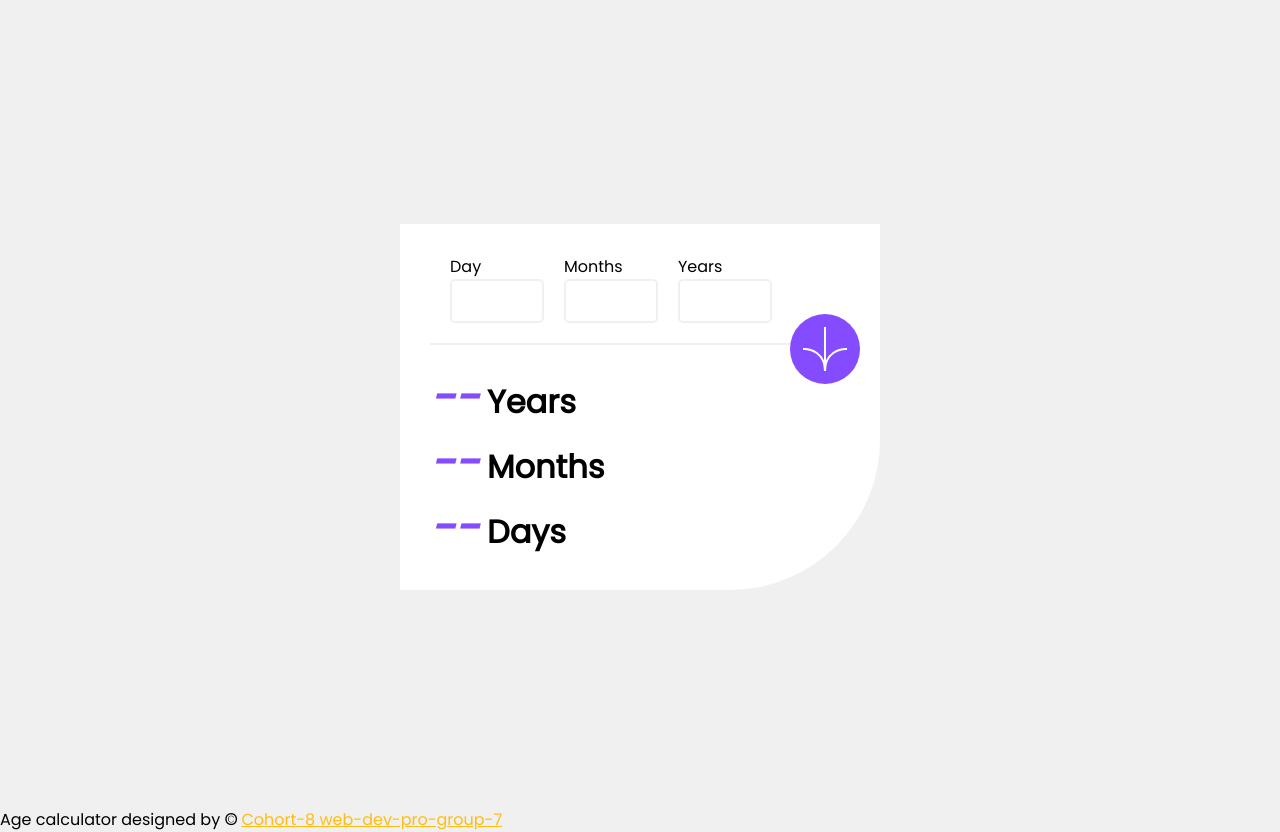
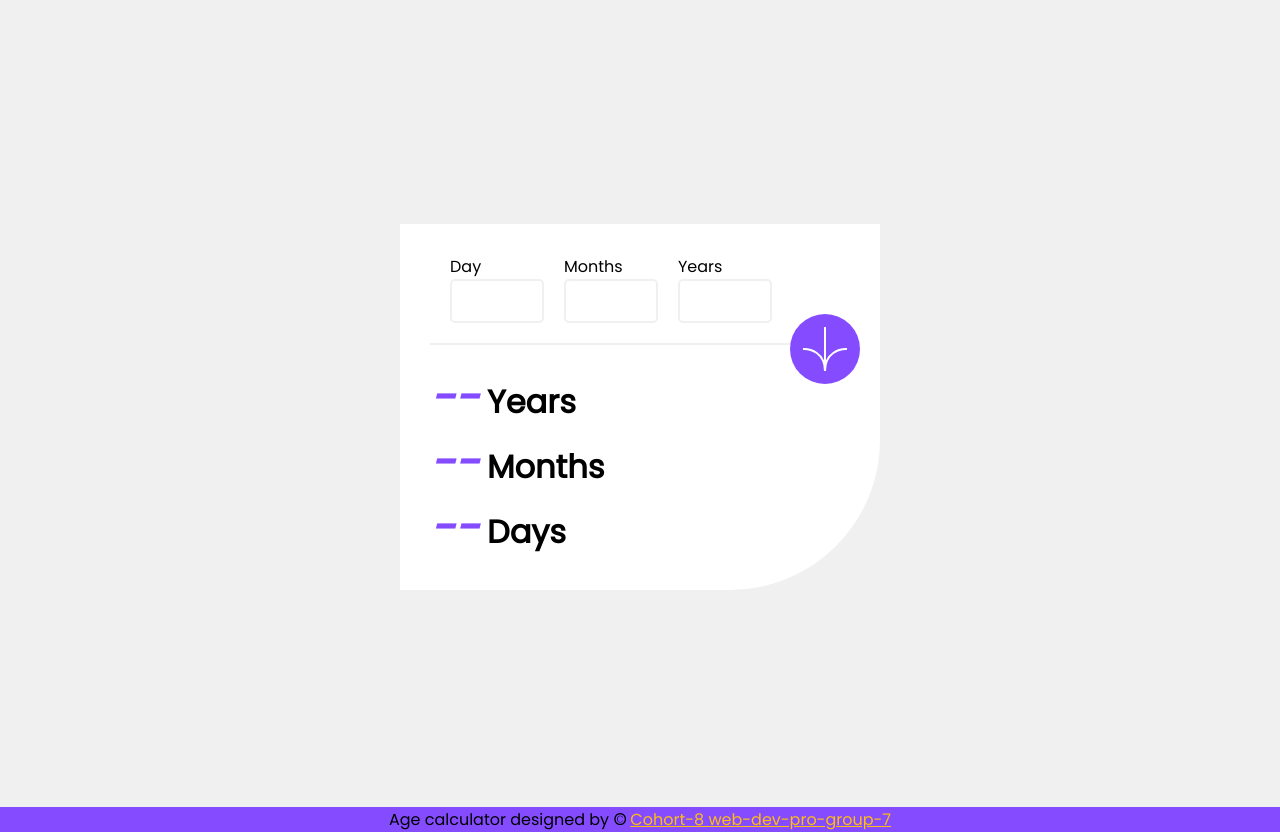
Before and after one commit to ESTHER-OLA/age-calculator-app-group-7, a plain HTML site: page index.html in a window 1280 px wide. Shown: the part 44-876 px from the top of the page. Drawn offline with Linux system fonts and the light colour scheme.

Commit message:
style.css

```diff
--- a/style.css
+++ b/style.css
@@ -115,6 +115,12 @@
         margin-bottom: 20px;
     }
 
+    footer{
+        text-align: center;
+        text-decoration-color: var(--Secondary-color);
+        background-color: var(--Purple);
+    }
+
     /* app responsiveness */
 
     @media(max-width: 768px) {
```
